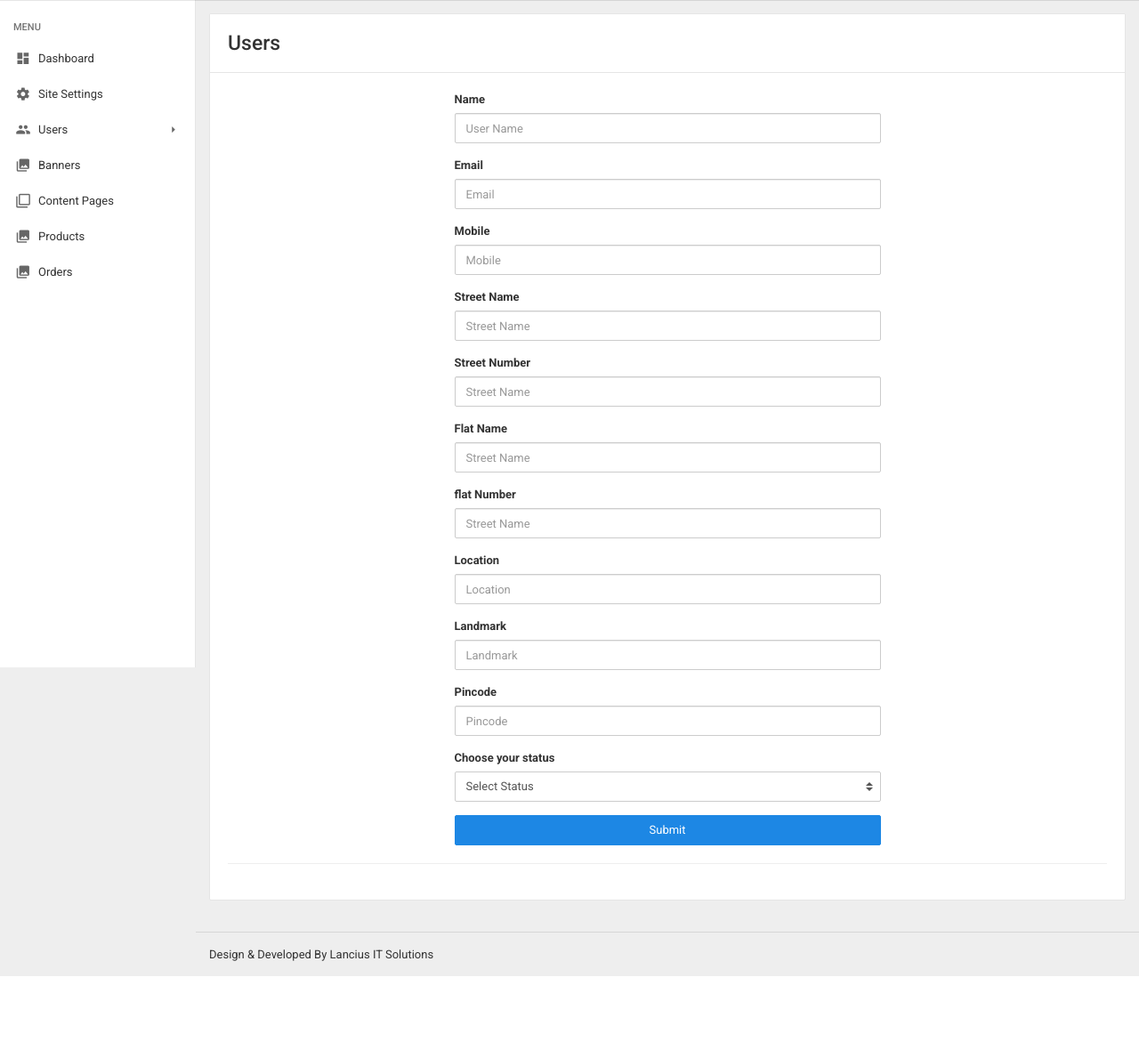
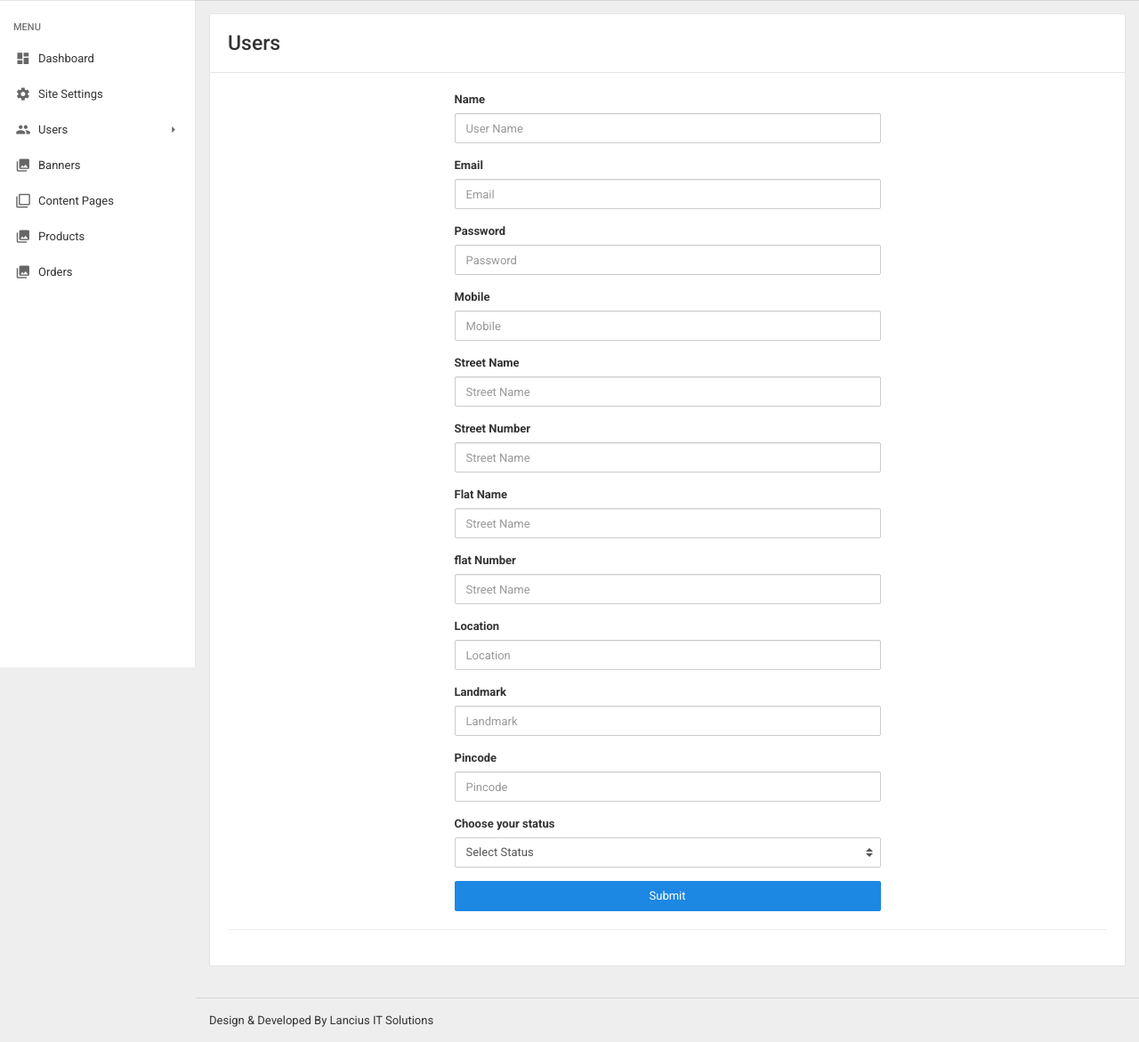
Before and after one commit to Srinivaslancius/develop_new_admin, a PHP site: page /develop_new_admin/add_users.php in a window 1280 px wide. Shown: the part 50-1221 px from the top of the page at 89% size. Before the commit the page ends 1147 px from the top, so only its background shows below. Run offline with PHP 8.4, Linux system fonts and the light colour scheme; the visitor is signed in with stand-in values (Sample User, id 1); data that the repository does not hold is empty; some libraries are stand-ins or nearby versions.

Commit message:
chnages in users

```diff
--- a/manage_webmaster/add_users.php
+++ b/manage_webmaster/add_users.php
@@ -8,6 +8,7 @@ if (!isset($_POST['submit']))  {
     print_r($_POST);die;*/
     $user_name = $_POST['user_name'];
     $user_email = $_POST['user_email'];
+    $user_password = encryptPassword($_POST['user_password']);
     $user_mobile = $_POST['user_mobile'];
     $street_name = $_POST['street_name'];
     $street_no = $_POST['street_no'];
@@ -19,7 +20,7 @@ if (!isset($_POST['submit']))  {
     $created_admin_id = $_SESSION['admin_user_id'];
     $created_at = date("Y-m-d h:i:s");
 
-    $sql = "INSERT INTO users (`user_name`, `user_email`, `user_mobile`,`street_name`,`street_no`,`flat_name`,`flat_no`,`location`,`landmark`,`pincode`,`created_admin_id`, `created_at`, `status`) VALUES ('$user_name', '$user_email', '$user_mobile','$street_name','$street_no','$flat_name','$flat_no','$location','$landmark','$pincode','$created_admin_id','$created_at', 0)";
+    $sql = "INSERT INTO users (`user_name`, `user_email`, `user_password`,`user_mobile`,`street_name`,`street_no`,`flat_name`,`flat_no`,`location`,`landmark`,`pincode`,`created_admin_id`, `created_at`, `status`) VALUES ('$user_name', '$user_email','$user_password','$user_mobile','$street_name','$street_no','$flat_name','$flat_no','$location','$landmark','$pincode','$created_admin_id','$created_at', 0)";
     if($conn->query($sql) === TRUE){
        echo "<script type='text/javascript'>window.location='users.php?msg=success'</script>";
     } else {
@@ -39,7 +40,7 @@ if (!isset($_POST['submit']))  {
 
                   <div class="form-group">
                     <label for="form-control-2" class="control-label">Name</label>
-                    <input type="text" name="user_name" class="form-control" id="form-control-2" placeholder="User Name" data-error="Please enter a valid User Name" required>
+                    <input type="text" name="user_name" class="form-control" id="form-control-2" placeholder="User Name" data-error="Please enter a valid User Name" required autofocus="on">
                     <div class="help-block with-errors"></div>
                   </div>
 
@@ -50,8 +51,14 @@ if (!isset($_POST['submit']))  {
                   </div>
 
                   <div class="form-group">
+                    <label for="form-control-2" class="control-label">Password</label>
+                    <input type="password" name="user_password" class="form-control" id="form-control-2" placeholder="Password" data-error="Please enter Correct Password." required>
+                    <div class="help-block with-errors"></div>
+                  </div>
+
+                  <div class="form-group">
                     <label for="form-control-2" class="control-label">Mobile</label>
-                    <input type="text" name="user_mobile" class="form-control" id="form-control-2" placeholder="Mobile" data-error="Please enter Correct Mobile Number." required>
+                    <input type="text" name="user_mobile" class="form-control" id="form-control-2" placeholder="Mobile" data-error="Please enter Correct Mobile Number." required maxlength="10"  pattern="[0-9]{10}" onkeypress="return isNumberKey(event)">
                     <div class="help-block with-errors"></div>
                   </div>
 
@@ -93,7 +100,7 @@ if (!isset($_POST['submit']))  {
 
                   <div class="form-group">
                     <label for="form-control-2" class="control-label">Pincode</label>
-                    <input type="text" name="pincode" class="form-control" id="form-control-2" placeholder="Pincode" data-error="Please enter correct pincode number." required>
+                    <input type="text" name="pincode" class="form-control" id="form-control-2" placeholder="Pincode" data-error="Please enter correct pincode number." required maxlength="6"  pattern="[0-9]{10}" onkeypress="return isNumberKey(event)">
                     <div class="help-block with-errors"></div>
                   </div>
 
@@ -119,3 +126,11 @@ if (!isset($_POST['submit']))  {
       </div>
 
 <?php include_once 'admin_includes/footer.php'; ?>
+<script type="text/javascript">
+    function isNumberKey(evt){
+        var charCode = (evt.which) ? evt.which : event.keyCode
+        if (charCode > 31 && (charCode < 48 || charCode > 57))
+            return false;
+        return true;
+    }
+</script>
```
Also changed, not shown: manage_webmaster/edit_users.php (+8 -1 lines).
